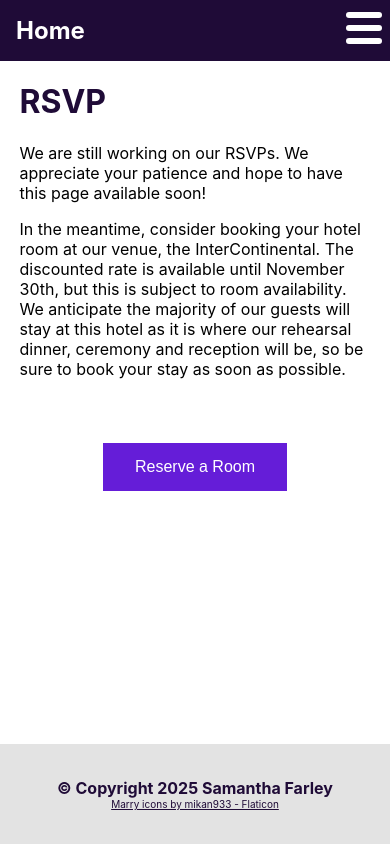
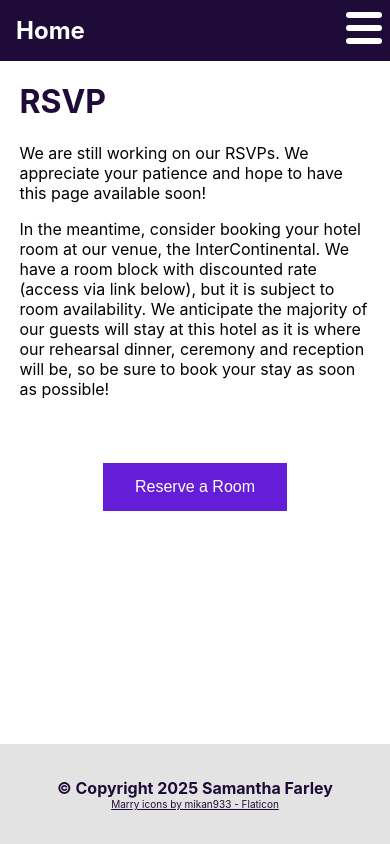
Before and after one commit to farleysm8909/TooGoodToPietru, a React (Create React App) app: page /rsvp in a window 390 px wide. Built offline with nearby package versions, Linux system fonts and the light colour scheme.

Commit message:
mobile changes, rsvp text update

```diff
--- a/src/App.css
+++ b/src/App.css
@@ -83,7 +83,7 @@ body {
 }
 
 .mediumContent {
-  max-width: 800px;
+  max-width: 775px;
 }
 
 .smallContent {
@@ -96,7 +96,7 @@ body {
   margin-top: 4em;
 }
 
-@media (max-width: 800px) {
+@media (max-width: 600px) {
   .gridItem {
     width: 90%;
     margin: 8px 0px;
--- a/src/components/RSVP/RSVP.js
+++ b/src/components/RSVP/RSVP.js
@@ -17,11 +17,11 @@ const RSVP = () => {
             </p>
             <p>
               In the meantime, consider booking your hotel room at our venue,
-              the InterContinental. The discounted rate is available until
-              November 30th, but this is subject to room availability. We
-              anticipate the majority of our guests will stay at this hotel as
-              it is where our rehearsal dinner, ceremony and reception will be,
-              so be sure to book your stay as soon as possible.
+              the InterContinental. We have a room block with discounted rate
+              (access via link below), but it is subject to room availability.
+              We anticipate the majority of our guests will stay at this hotel
+              as it is where our rehearsal dinner, ceremony and reception will
+              be, so be sure to book your stay as soon as possible!
             </p>
             <div className="buttonContainer">
               <p>
--- a/src/components/Registry/Registry.css
+++ b/src/components/Registry/Registry.css
@@ -1,6 +1,6 @@
 /* --------RESPONSIVE DESIGN-------- */
 
-@media (max-width: 400px) {
+@media (max-width: 460px) {
   .smallContent {
     width: 100%;
   }
--- a/src/components/WeddingInfo/WeddingInfo.css
+++ b/src/components/WeddingInfo/WeddingInfo.css
@@ -48,7 +48,7 @@ iframe {
 
 /* --------RESPONSIVE DESIGN-------- */
 
-@media (max-width: 800px) {
+@media (max-width: 815px) {
   .mediumImg {
     width: 100%;
   }
@@ -57,6 +57,10 @@ iframe {
     width: 90%;
     margin: 8px 0px;
   }
+
+  .mediumContent {
+    width: 100%;
+  }
 }
 
 @media (max-width: 620px) {
```
